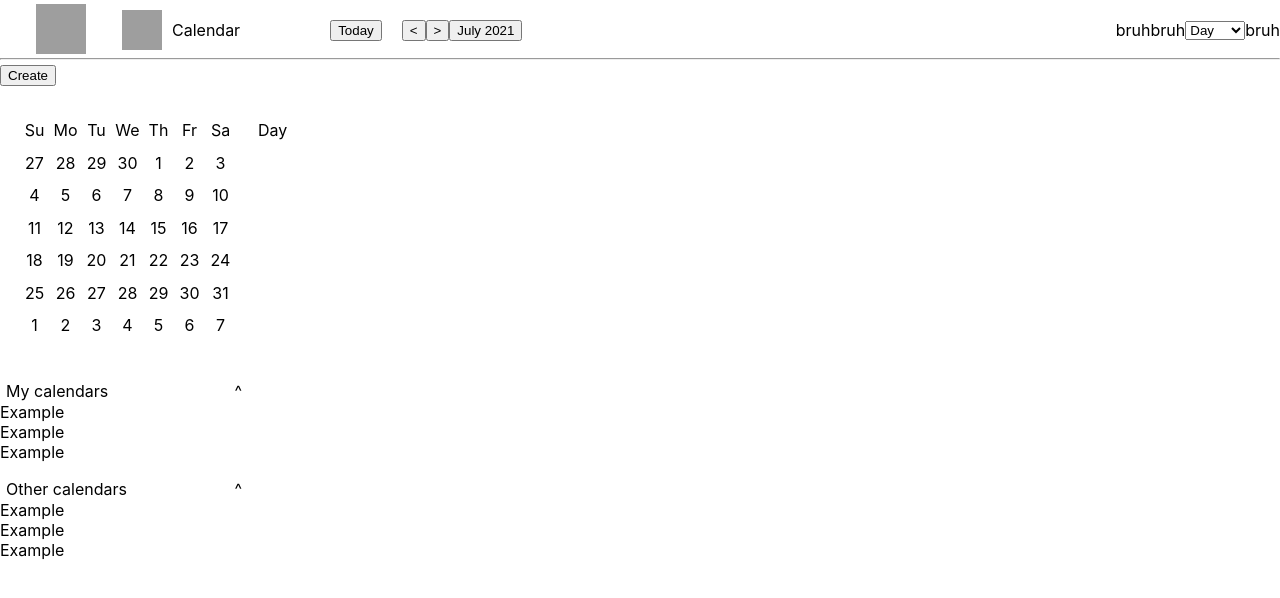
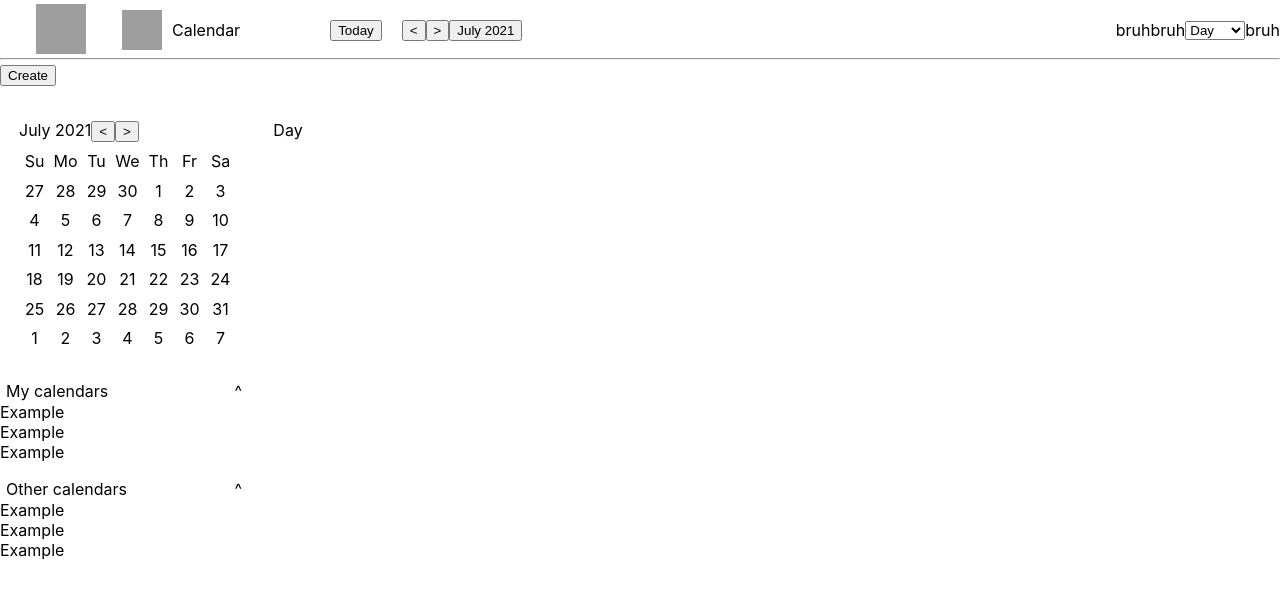
Before and after one commit to kphan20/Google-Calendar-Clone, a React (Create React App) app in the folder frontend/: page / in a window 1280 px wide. Shown: the top 598 px of the page. Built offline with nearby package versions, Linux system fonts and the light colour scheme; grey boxes are pictures that could not be loaded.

Commit message:
Continued revisions

```diff
--- a/frontend/src/App.css
+++ b/frontend/src/App.css
@@ -22,3 +22,14 @@
   width: 60px;
   height: 60px;
 }
+
+#inner {
+  display: flex;
+  flex-wrap: wrap;
+  justify-content: space-around;
+}
+
+.yearMonths {
+  height: 244px;
+  flex: 0 0 241px;
+}
--- a/frontend/src/App.js
+++ b/frontend/src/App.js
@@ -3,6 +3,8 @@ import Header from "./components/Header";
 import Sidebar from "./components/Sidebar";
 import "./App.css";
 import React, { useState } from "react";
+import moment from "moment";
+import MonthCalendar from "./components/MonthCalendar";
 
 function App() {
   const [sidebarOpen, sidebarToggle] = useState(true);
@@ -16,6 +18,28 @@ function App() {
   const displaySelect = (e) => {
     displayToggle(e.target.value);
   };
+  function chooseDisplay() {
+    switch (displayOption) {
+      case "Day":
+        return "Day";
+      case "Month":
+        return "Month";
+      case "Year":
+        let months = moment.months();
+        let yearMonths = [];
+        months.forEach((month) => {
+          yearMonths.push(
+            <div class="yearMonths">
+              <MonthCalendar sidebar={false} />
+            </div>
+          );
+        });
+        return yearMonths;
+      default:
+        return;
+    }
+  }
+  let bruh = chooseDisplay();
   return (
     <div className="App">
       <Header menuButton={onClick} displaySelect={displaySelect} />
@@ -24,7 +48,7 @@ function App() {
         {sidebarOpen && <Sidebar />}
         <div id="big-container">
           <div id="top-left"></div>
-          <div id="inner">{displayOption}</div>
+          <div id="inner">{bruh}</div>
         </div>
       </div>
     </div>
--- a/frontend/src/components/Calendar.css
+++ /dev/null
@@ -1,11 +0,0 @@
-.calendarRow {
-  display: flex;
-  width: 100%;
-  justify-content: space-between;
-}
-
-.calendarBlock {
-  display: flex;
-  width: 31px;
-  justify-content: center;
-}
--- a/frontend/src/components/Header.js
+++ b/frontend/src/components/Header.js
@@ -1,5 +1,4 @@
 import React, { useState } from "react";
-import { Dropdown } from "react-bootstrap";
 import "./Header.css";
 
 function Header(props) {
@@ -56,6 +55,7 @@ function Header(props) {
               Day
             </option>
             <option value="Month">Month</option>
+            <option value="Year">Year</option>
           </select>
           <div>bruh</div>
         </div>
--- /dev/null
+++ b/frontend/src/components/MonthCalendar.css
@@ -0,0 +1,36 @@
+.calendar {
+  display: flex;
+  flex-direction: column;
+  justify-content: space-between;
+  height: 100%;
+}
+.calendarRow {
+  display: flex;
+  width: 100%;
+  justify-content: space-between;
+}
+
+.calendarBlock {
+  display: flex;
+  width: 31px;
+  justify-content: center;
+}
+.select {
+  display: flex;
+  justify-content: center;
+  border-radius: 50%;
+  width: 100%;
+}
+.select:hover {
+  background-color: #bebebe;
+  cursor: pointer;
+}
+
+span {
+  -webkit-touch-callout: none;
+  -webkit-user-select: none;
+  -khtml-user-select: none;
+  -moz-user-select: none;
+  -ms-user-select: none;
+  user-select: none;
+}
--- a/frontend/src/components/Calendar.js
+++ b/frontend/src/components/MonthCalendar.js
@@ -1,13 +1,16 @@
 import React, { useState } from "react";
 import moment from "moment";
-import "./Calendar.css";
+import "./MonthCalendar.css";
 
-function Calendar(props) {
+function MonthCalendar(props) {
   const [selectedDay, changeDay] = useState(moment());
   let weekdays = moment.weekdays();
-  let weekdayshort = moment.weekdaysShort();
   let weekdaysmin = moment.weekdaysMin();
   let calendarHeader = [];
+  let calendarClick = (e) => {
+    let date = e.target.id;
+    console.log(date);
+  };
   weekdays.forEach((day, index) => {
     calendarHeader.push(
       <div class="calendarBlock">
@@ -18,7 +21,7 @@ function Calendar(props) {
 
   const firstDayOfMonth = () => {
     let dateObject = selectedDay;
-    let firstDay = moment(dateObject).startOf("month");
+    let firstDay = moment(dateObject).startOf("month").format("d");
     return firstDay;
   };
 
@@ -35,23 +38,27 @@ function Calendar(props) {
     let lastDay = moment(dateObject).endOf("month").format("D");
     return lastDay;
   };
-  const divWrapper = (element) => {
+  const divWrapper = (element, id) => {
     return (
       <div class="calendarBlock">
-        <span>{element}</span>
+        <div class="select">
+          <span id={id} onClick={calendarClick}>
+            {element}
+          </span>
+        </div>
       </div>
     );
   };
   let monthCalendar = [];
-  let firstDay = parseInt(firstDayOfMonth().format("d"));
+  let firstDay = parseInt(firstDayOfMonth());
   if (firstDay !== "0") {
     let lastDay = parseInt(lastDayOfPreviousMonth());
-    for (let x = 0; x < parseInt(firstDay); x++) {
+    for (let x = 0; x < firstDay; x++) {
       monthCalendar.push(divWrapper(lastDay - (firstDay - x) + 1));
     }
   }
   for (let x = 1; x <= parseInt(lastDayOfMonth()); x++) {
-    monthCalendar.push(divWrapper(x));
+    monthCalendar.push(divWrapper(x, x));
   }
   let endDayPadder = 1;
   while (monthCalendar.length < 42) {
@@ -68,14 +75,25 @@ function Calendar(props) {
       cells = [];
     }
   });
+  let calendarTitle = props.sidebar ? (
+    <div>
+      {selectedDay.format("MMMM YYYY")}
+      <button>&lt;</button>
+      <button>&gt;</button>
+    </div>
+  ) : (
+    <div>{selectedDay.format("MMMM")}</div>
+  );
+
   return (
-    <>
+    <div class="calendar">
+      <div class="calendarRow">{calendarTitle}</div>
       <div class="calendarRow">{calendarHeader}</div>
       {rows.map((row) => (
         <div class="calendarRow">{row}</div>
       ))}
-    </>
+    </div>
   );
 }
 
-export default Calendar;
+export default MonthCalendar;
--- a/frontend/src/components/Sidebar.js
+++ b/frontend/src/components/Sidebar.js
@@ -2,14 +2,14 @@ import React from "react";
 import "./Sidebar.css";
 import "./CalendarsButton";
 import CalendarsButton from "./CalendarsButton";
-import Calendar from "./Calendar";
+import MonthCalendar from "./MonthCalendar";
 
 function Sidebar(props) {
   return (
     <div id="sidebar">
       <div id="button-space"></div>
       <div id="sidebar-calendar">
-        <Calendar />
+        <MonthCalendar sidebar={true} />
       </div>
       <div id="my-calendars">
         <CalendarsButton name="My calendars" />
```
